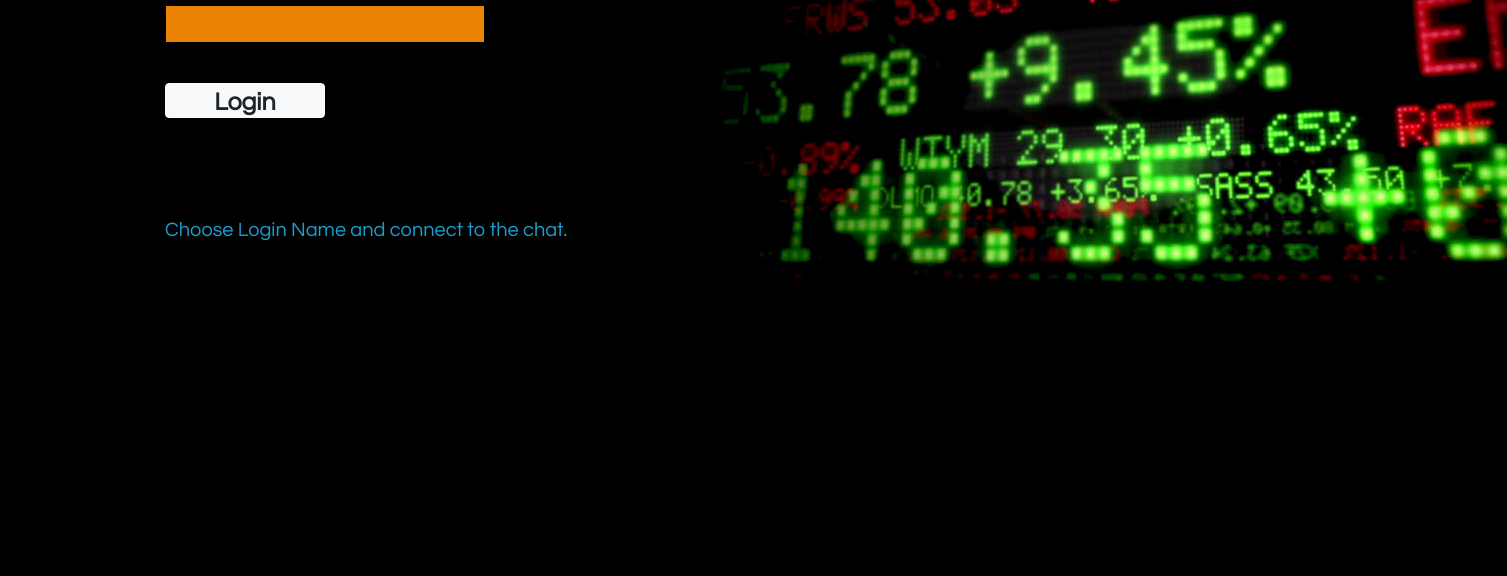
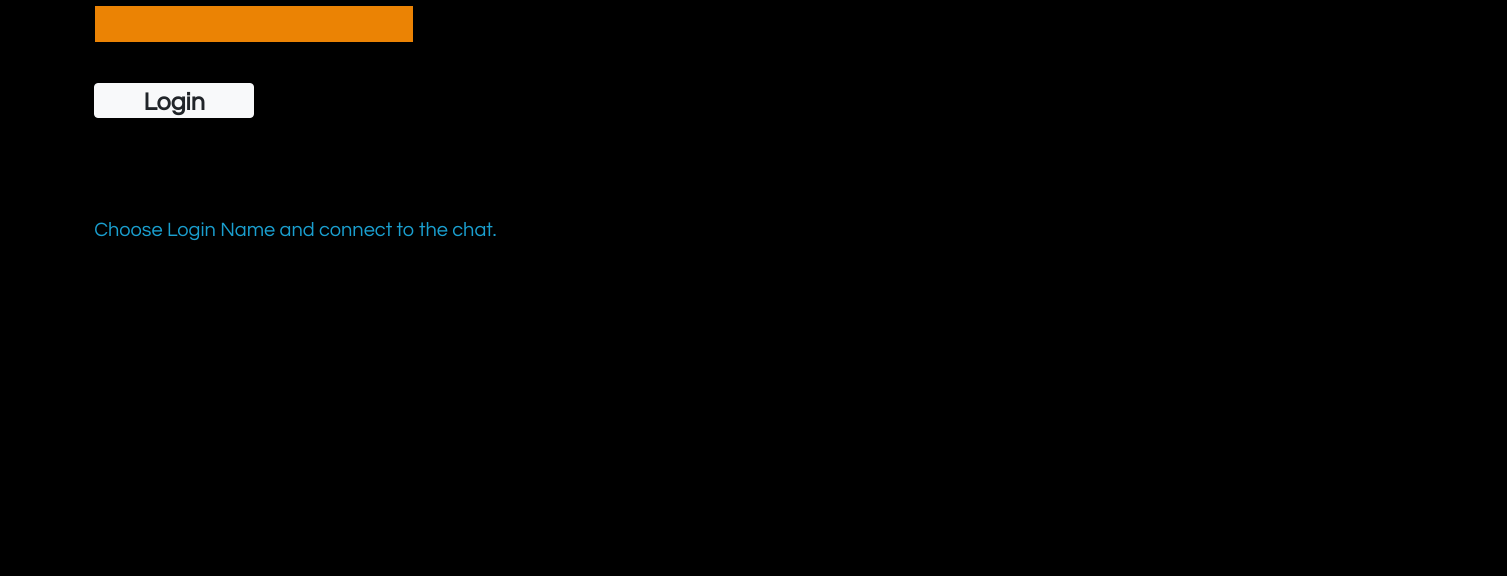
Before and after one commit to costargc/IMTchat, a plain HTML site: page index.html in a window 1280 px wide. Shown: the part 224-800 px from the top of the page, 1507 px wide, since content can reach past the window. Drawn offline with nearby package versions, Linux system fonts and the light colour scheme.

Commit message:
fun chat

```diff
--- a/index.html
+++ b/index.html
@@ -8,8 +8,6 @@
     <title>Document</title>
     <!-- bootstrap -->
     <link rel="stylesheet" href="https://stackpath.bootstrapcdn.com/bootstrap/4.3.1/css/bootstrap.min.css">
-    <script src="https://cdnjs.cloudflare.com/ajax/libs/popper.js/1.14.7/umd/popper.min.js"></script>
-    <script src="https://stackpath.bootstrapcdn.com/bootstrap/4.3.1/js/bootstrap.min.js"></script>
 
     <!-- jquery -->
     <script src="https://code.jquery.com/jquery-3.3.1.slim.min.js"></script>
@@ -26,42 +24,43 @@
 
     </div>
 
-    <div class="container">
+
 
     <div class="row">
 
-            <div class="col-1"></div>
 
-            <div class="col-5">
+        <div class="col-1"> </div>
 
-                <div class="row">
+        <div class="col-6">
+
+            <div class="row" >
                 <h1 style="font-size: 45px; padding-bottom: 30px;font-weight: bold;">InstantMessage</h1>
             </div>
+
             <div class="row" style="width: 320px; padding-bottom: 40px;">
                 <h4>User Name</h4>
                 <input class="form-custom" type="text" placeholder="">
             </div>
 
-                <div class="row">
+            <div class="row" >
                 <button type="button" class="btn btn-light" style="height: 35px; width: 160px; font-size: 25px; padding:0px 0px 0px 0px; margin:0px 0px 0px 0px; font-weight: bold;">Login</button>
             </div>
 
-                <div class="row">
+            <div class="row" >
                 <h5 id="commentBlue">Choose Login Name and connect to the chat.</h5>
             </div>
 
         </div>
 
-            <div class="col-5">
-                <img src="./images/back.jpg">
-            </div>
+        <div class="col-4"></div>
+        <div class="col-1"></div>
 
-            <div class="col-1"></div>
+
 
 
     </div>
 
-    </div>
+
 
 
 
```
Lines whose indentation alone changed are shown as unchanged.
